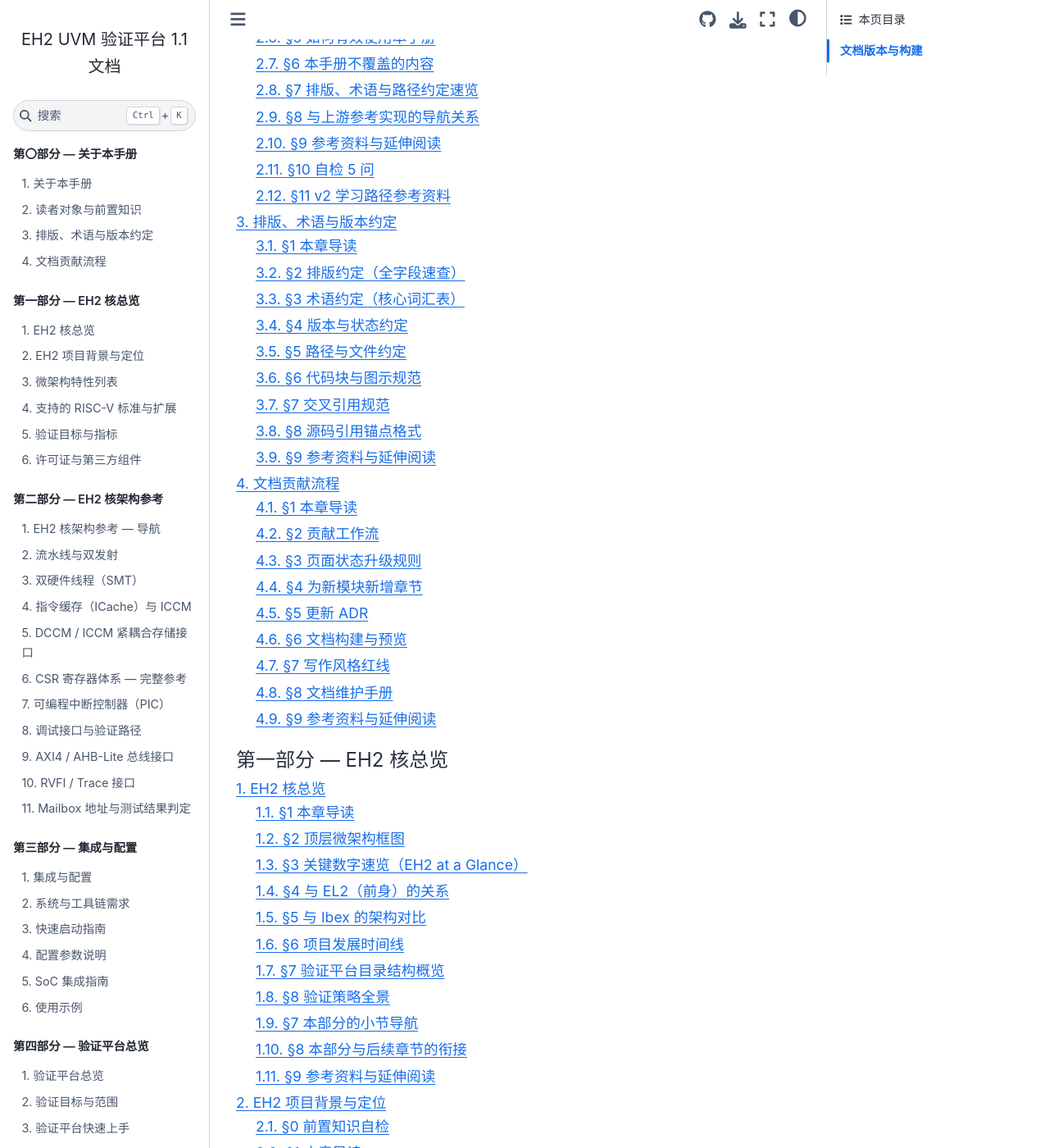
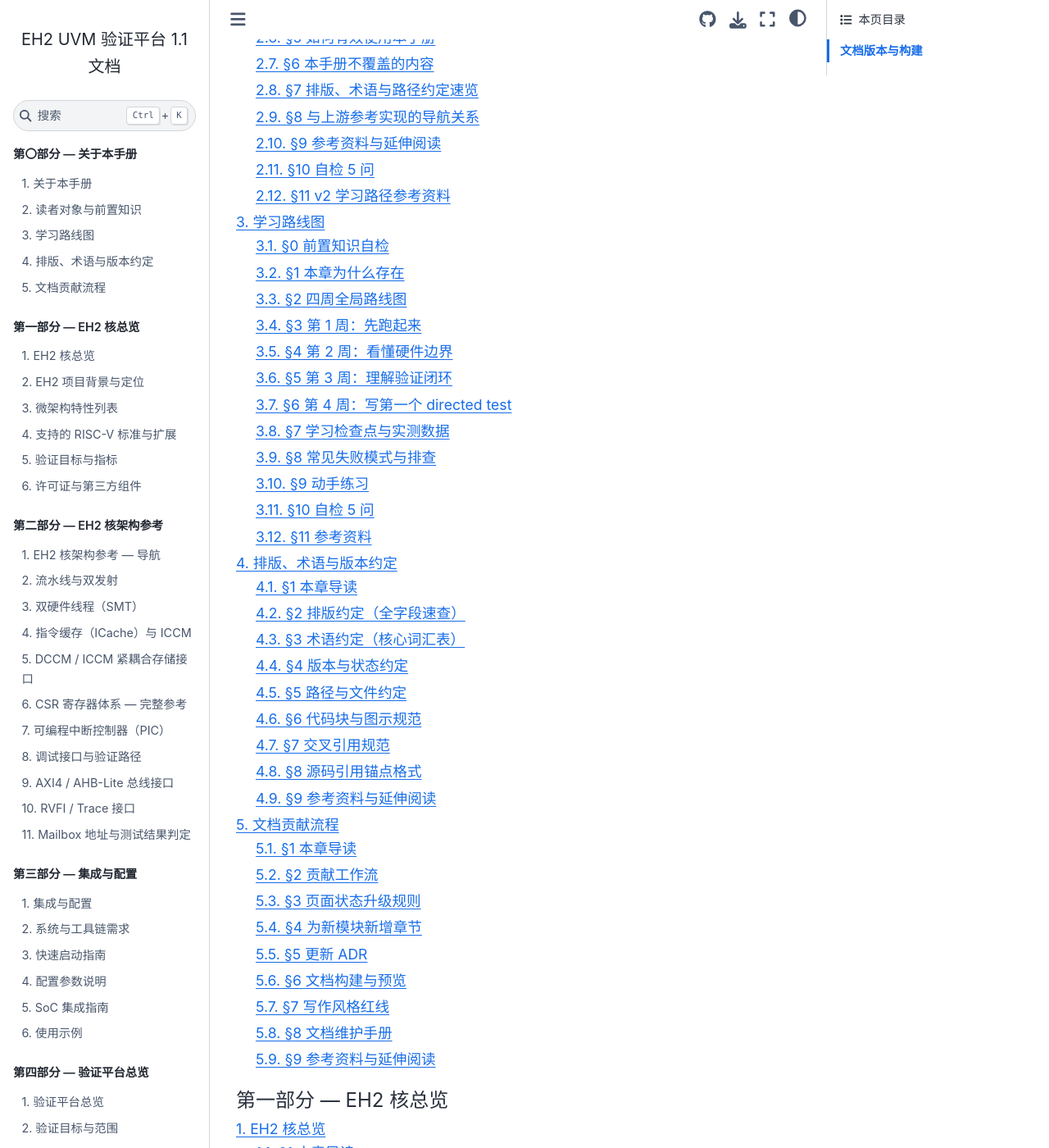
Before and after one commit to bzambition/eh2-veri, a Sphinx documentation site: the page built from docs/sphinx_cn/source/index.rst, in a window 1280 px wide and 1400 px high, scrolled down 799 px. Shown: the whole window at 82% size. Built offline with Sphinx 7.4.7 and the Sphinx Book theme 1.1.4, drawn with Linux system fonts in a browser that asks for light colours; part of the change alters nothing that is shown.

Commit message:
docs(sphinx_cn): v2-2 学习路线图完成
- 新增 00_about/learning_path.rst，提供零基础 4 周学习路线、每日命令检查点和失败分流

- 接入全局 index.rst 与 00_about/index.rst 导航

- 更新 .progress.md 的 v2-layers-done 和 v2-2 审计记录

- 验证：sphinx-build -W --keep-going 通过；v2_coverage_check 当前 47 个缺口保留为后续基线

```diff
--- a/docs/sphinx_cn/source/00_about/index.rst
+++ b/docs/sphinx_cn/source/00_about/index.rst
@@ -10,12 +10,14 @@
 -------------
 
 本部分是整部参考手册的**元信息入口** 。在你开始阅读任何技术章节之前，
-建议先浏览本部分的 4 个小节，它们将帮你建立对手册结构、排版规则
+建议先浏览本部分的 5 个小节，它们将帮你建立对手册结构、排版规则
 和贡献流程的基本认知。
 
 阅读本部分你将学到：
 
 * 本手册为谁而写、各角色推荐的阅读路径（见 :ref:`reader` ）
+* 零基础读者如何用 4 周节奏跑通 smoke、读懂 TB top、写出第一个 directed test
+  （见 :ref:`learning_path` ）
 * 手册中所有排版元素（模块名、信号名、CSR、文件路径、命令、交叉引用）的统一格式（见 :ref:`conventions` ）
 * 当你发现文档错误或需要为新模块添加文档时，如何提交贡献（见 :ref:`contributing` ）
 * 手册的版本号规则、状态字段语义、路径基准约定
@@ -106,6 +108,10 @@
      - 5 类目标读者的角色画像、硬性与软性前置知识清单、
        按角色的建议阅读路径、新人两周上手计划、日常速查模式指南、
        与 Ibex 验证平台的导航关系
+   * - :ref:`learning_path`
+     - 面向零基础读者的 4 周学习路线图：第 1 周跑通 smoke，第 2 周看懂
+       TB top 和流水线，第 3 周理解 cosim / coverage / regression，第 4 周
+       写第一个 directed test，并提供每日命令检查点和失败排查入口
    * - :ref:`conventions`
      - 排版元素全字段速查表（20+ 种元素）、核心术语中英对照表（30+ 条）、
        版本号与 :status: 生命周期规则、路径基准与关键目录速查、
@@ -142,6 +148,7 @@
 -----------------------
 
 * :ref:`reader` — 读者对象与前置知识
+* :ref:`learning_path` — 零基础 4 周学习路线图
 * :ref:`conventions` — 排版、术语与版本约定
 * :ref:`contributing` — 文档贡献流程
 * :ref:`references` — 外部参考文献列表
--- /dev/null
+++ b/docs/sphinx_cn/source/00_about/learning_path.rst
@@ -0,0 +1,297 @@
+.. _learning_path:
+.. _00_about/learning_path:
+
+学习路线图
+==========
+
+:status: draft
+:last-reviewed: 2026-05-19
+:authors: GPT-doc-author
+
+§0  前置知识自检
+-----------------
+
+本章面向“只懂 C 语言、第一次接触 SystemVerilog/UVM 的工科学生”，也兼顾已经有
+验证经验但第一次进入 EH2-Veri 工作区的工程师。读懂本章不要求你先会写 UVM；
+你只需要能使用 Linux shell、读懂基本 C 代码、理解“程序由指令组成”这一点。
+
+开始前请确认：
+
+* 你知道仓库根目录是 :file:`/home/host/eh2-veri`；
+* 你知道 DUT 上游 clone 是 :file:`/home/host/Cores-VeeR-EH2/`；
+* 你已经读过 :ref:`reader`，知道本手册的路径和术语约定；
+* 你愿意先“照着跑通”，再回头理解每一层源码。
+
+学完本章你能：
+
+1. 按 4 周节奏从零基础走到能写第一个 directed test；
+2. 知道每天该读哪几章、跑哪几条命令、产出什么检查物；
+3. 在卡住时选择正确排查入口，而不是在 100,000+ 行文档里盲找；
+4. 判断自己是否已经具备进入 :ref:`tb_top`、:ref:`agent_cosim` 或
+   :ref:`signoff_flow` 的前置知识。
+
+§1  本章为什么存在
+-------------------
+
+v1 手册已经覆盖 157 个 RST 文件和 141,000+ 行内容，适合工程师查资料；
+但零基础读者会遇到一个实际问题：章节太全，反而不知道先读哪一章。比如你刚跑
+``make smoke`` 失败，理论上可以查 :ref:`getting_started`、:ref:`quickstart`、
+:ref:`build_flow`、:ref:`tb_top`、:ref:`cosim_scoreboard` 和
+:ref:`troubleshooting`，但新人不知道失败属于“构建失败”“仿真失败”还是
+“scoreboard mismatch”。
+
+本章把手册重排成学习路径，而不是项目结构。项目结构回答“文件在哪里”，学习路径回答
+“今天该学什么、跑什么、看什么输出”。它不替代任何技术章节，只给出进入技术章节前的
+顺序、检查点和失败分流。
+
+§2  四周全局路线图
+-------------------
+
+下面的 4 周安排假设你每天投入 1 到 2 小时。若你已经熟悉 SystemVerilog 或 UVM，
+可以跳过前置知识练习，但不要跳过命令检查点；EH2-Veri 的很多概念只有跑过日志后才稳。
+
+.. list-table:: 4 周学习目标
+   :header-rows: 1
+   :widths: 12 28 30 30
+
+   * - 周次
+     - 学习目标
+     - 必读章节
+     - 交付物
+   * - 第 1 周
+     - 跑通环境、理解 EH2 是什么
+     - :ref:`reader`、:ref:`introduction`、:ref:`getting_started`、:ref:`quickstart`
+     - 一份 smoke 日志定位记录
+   * - 第 2 周
+     - 看懂 DUT/TB 边界和第一批 UVM 组件
+     - :ref:`pipeline`、:ref:`tb_top`、:ref:`05_verification_arch/env`、
+       :ref:`05_verification_arch/agent_axi4`
+     - 一张 TB top 连接图和 5 个关键信号说明
+   * - 第 3 周
+     - 理解 cosim、coverage、regression
+     - :ref:`05_verification_arch/agent_cosim`、:ref:`05_verification_arch/cosim_scoreboard`、
+       :ref:`functional_coverage`、:ref:`regression_flow`
+     - 一次 directed 或 cosim 单测复现记录
+   * - 第 4 周
+     - 写 directed test，理解 sign-off 门禁
+     - :ref:`tests_library`、:ref:`vseq_library`、:ref:`signoff_flow`、
+       :ref:`coverage_plan`
+     - 一个新 directed test 草案或 coverage closure 建议
+
+§3  第 1 周：先跑起来
+---------------------
+
+第 1 周的目标不是读完所有概念，而是建立“命令 → 产物 → 日志 → 下一步”的闭环。
+你需要先知道 EH2 是什么，再让本机跑出最小 smoke。
+
+.. list-table:: 第 1 周每日计划
+   :header-rows: 1
+   :widths: 10 30 30 30
+
+   * - 天数
+     - 阅读
+     - 命令
+     - 检查点
+   * - D1
+     - :ref:`reader` §0-§5
+     - ``pwd``、``ls docs/sphinx_cn/source``
+     - 能说出自己属于哪类读者
+   * - D2
+     - :ref:`introduction` §0-§3
+     - ``ls /home/host/Cores-VeeR-EH2/design``
+     - 能指出 ``eh2_veer.sv`` 和 ``eh2_veer_wrapper.sv``
+   * - D3
+     - :ref:`getting_started` §0-§3
+     - ``cd /home/host/eh2-veri``；``source env.sh``
+     - 能解释 ``GCC_PREFIX`` 和 ``EH2_VERIF_ROOT``
+   * - D4
+     - :ref:`getting_started` §4-§5
+     - ``make compile NO_COSIM=1 SIMULATOR=vcs``
+     - 找到 ``build/compile_vcs/simv`` 或对应编译日志
+   * - D5
+     - :ref:`quickstart` §0-§4
+     - ``make smoke SIMULATOR=vcs``
+     - 找到 ``build/smoke_vcs`` 和 ``sim_*.log``
+   * - D6
+     - :ref:`quickstart` §5-§8
+     - ``make regress TESTLIST=directed ITERATIONS=1 PARALLEL=1``
+     - 能区分 smoke 与 directed testlist
+   * - D7
+     - 复盘本周日志
+     - ``rg -n "TEST PASSED|UVM_ERROR|UVM_FATAL" build/smoke_vcs``
+     - 写下第一个 PASS 或失败关键字
+
+.. note::
+
+   如果你没有 VCS license，本周不要硬卡在编译阶段。先读 :ref:`system_requirements`
+   和 :ref:`build_flow`，确认工具路径，再用已有日志或老师提供的 build 产物学习目录结构。
+
+§4  第 2 周：看懂硬件边界
+-------------------------
+
+第 2 周开始进入代码，但仍不要求你一次看完所有 RTL。先抓住三层边界：
+DUT wrapper 的端口、TB top 的连接、UVM env 的接口发布。
+
+关键读法是“从外到内”：
+
+1. :ref:`tb_top` 先看 ``core_eh2_tb_top.sv`` 如何例化 DUT；
+2. :ref:`pipeline` 再看指令在 IFU/DEC/EXU/LSU 之间如何流动；
+3. :ref:`05_verification_arch/env` 看 UVM env 如何拿到 virtual interface；
+4. :ref:`05_verification_arch/agent_axi4` 看外部总线 monitor 如何观察 LSU/IFU 访问。
+
+本周建议画一张自己的连接图，至少包含：
+
+* ``core_eh2_tb_top``；
+* ``dut`` / ``eh2_veer_wrapper_rvfi``；
+* ``lsu_axi_*``、``ifu_axi_*``、``trace``、``dut_probe``；
+* ``core_eh2_env``；
+* ``axi4_agent``、``trace_agent``、``cosim_agent``。
+
+§5  第 3 周：理解验证闭环
+-------------------------
+
+第 3 周的目标是看懂“为什么测试通过不等于验证充分”。EH2-Veri 不只看 mailbox PASS，
+还要做 Spike lock-step、功能覆盖、RISC-V compliance、formal 和 LEC。
+
+建议最小路径：
+
+.. code-block:: bash
+
+   cd /home/host/eh2-veri
+   make regress TESTLIST=cosim ITERATIONS=1 PARALLEL=1 SIMULATOR=vcs
+   make regress TESTLIST=directed ITERATIONS=1 PARALLEL=1 SIMULATOR=vcs COV=1
+
+读日志时先找三类证据：
+
+* mailbox 是否写 PASS；
+* cosim scoreboard 是否出现 mismatch；
+* coverage 是否生成在目标 ``build/<target>_<simulator>/`` 子目录。
+
+§6  第 4 周：写第一个 directed test
+------------------------------------
+
+第 4 周开始动手写测试。你不需要马上写复杂 UVM sequence；先写一条 assembly directed
+test，确认它能进入 testlist、编译成 hex、被 regression 调度，再看 coverage 是否有贡献。
+
+最小流程：
+
+1. 在 :file:`dv/uvm/core_eh2/tests/asm/` 找一个相近的 ``directed_*.S``；
+2. 复制成新文件，先只改注释和一个可观察的寄存器写；
+3. 把测试加入 :file:`dv/uvm/core_eh2/directed_tests/directed_testlist.yaml`；
+4. 跑 ``make regress TEST=<new_test_name> ITERATIONS=1 PARALLEL=1``；
+5. 如果失败，先查 :ref:`tests_library` 和 :ref:`troubleshooting`，再进入 waveform。
+
+后续 v2 会在 :file:`appendix_g_tutorials/g02_write_first_directed.rst` 给出完整 2 小时教程。
+
+§7  学习检查点与实测数据
+-------------------------
+
+本路线图的最终目标不是“读完文档”，而是能解释当前平台的质量证据。
+你在第 4 周结束时应能读懂以下数字：
+
+.. list-table:: 当前 sign-off 关键数据
+   :header-rows: 1
+   :widths: 28 24 48
+
+   * - 指标
+     - 当前值
+     - 你应能解释的问题
+   * - 9-stage sign-off
+     - 9/9 Stages PASS
+     - 哪 9 个 stage，各自验证什么
+   * - LEC
+     - 31635/31635 PASS
+     - 为什么综合后还要做等价性检查
+   * - VCS/URG LINE
+     - 95.05%
+     - 为什么只看 DUT subtree
+   * - GROUP
+     - 69.42%
+     - covergroup 与 line coverage 有何不同
+   * - directed
+     - 40/40 PASS
+     - 为什么 directed 不能被 riscv-dv 完全替代
+   * - formal
+     - 46/46 PASS
+     - SVA property 和动态仿真有什么互补关系
+
+§8  常见失败模式与排查
+-----------------------
+
+.. list-table:: 学习阶段常见卡点
+   :header-rows: 1
+   :widths: 24 30 30 16
+
+   * - 现象
+     - 根因
+     - 排查命令
+     - 下一章
+   * - ``source env.sh`` 后工具仍找不到
+     - shell 没加载当前文件，或工具路径不在本机
+     - ``env | rg 'EH2|GCC|RISCV'``
+     - :ref:`system_requirements`
+   * - ``make compile`` 找不到 VCS
+     - EDA license 或 PATH 未配置
+     - ``which vcs``；``make compile SIMULATOR=nc``
+     - :ref:`build_flow`
+   * - ``make smoke`` 没有 PASS
+     - 编译产物、hex、timeout 或 mailbox 路径问题
+     - ``rg -n 'TEST PASSED|UVM_FATAL|mailbox' build/smoke_vcs``
+     - :ref:`quickstart`
+   * - 看不懂 ``uvm_config_db``
+     - 还没建立 UVM component 与 virtual interface 模型
+     - ``rg -n 'uvm_config_db::set|get' dv/uvm/core_eh2``
+     - :ref:`tb_top`
+   * - cosim mismatch 不知道从哪查
+     - 没区分 trace、probe、Spike step 和 scoreboard
+     - ``rg -n 'mismatch|UVM_ERROR|spike' build``
+     - :ref:`cosim_scoreboard`
+
+§9  动手练习
+------------
+
+**入门题（5 分钟）**：
+
+1. 在仓库根运行 ``rg -n "^smoke:" Makefile``，写下 ``smoke`` target 的行号。
+   参考答案位置：本章 §3 和 :ref:`getting_started` §5。
+
+**进阶题（30 分钟）**：
+
+2. 跑 ``make smoke SIMULATOR=vcs``，然后在 ``build/smoke_vcs`` 下用
+   ``rg -n "TEST PASSED|UVM_ERROR|UVM_FATAL"`` 找到结果关键字。
+   若本机没有 VCS，改为阅读已有 smoke 日志并写出缺失工具名称。
+   参考答案位置：:ref:`quickstart` §5-§7。
+
+**挑战题（2 小时）**：
+
+3. 选一个现有 ``directed_*.S``，追踪它从 ``directed_testlist.yaml`` 到
+   ``run_regress.py`` 再到仿真日志的路径，画出“testlist → binary → simv → log”链路。
+   参考答案位置：后续 :file:`appendix_g_tutorials/g02_write_first_directed.rst`。
+
+§10  自检 5 问
+--------------
+
+读完本章，你应该能回答：
+
+1. 为什么零基础读者应先跑 smoke，再读 scoreboard 源码？
+2. ``NO_COSIM=1``、``+disable_cosim=1`` 和 cosim scoreboard 分别处于哪一层？
+3. 第 2 周为什么先看 TB top，而不是先看任意一个 UVM agent？
+4. 当前 LINE 95.05% 和 GROUP 69.42% 分别来自哪类覆盖率？
+5. 你要写第一个 directed test 时，最少需要改哪两个文件？
+
+不能回答第 2 题时，回到 :ref:`quickstart`；不能回答第 3 题时，回到
+:ref:`tb_top`；不能回答第 5 题时，先读 :ref:`tests_library`。
+
+§11  参考资料
+--------------
+
+* :ref:`reader` — 读者画像与前置知识；
+* :ref:`introduction` — EH2 项目背景；
+* :ref:`getting_started` — 从工作区到 smoke 的命令细节；
+* :ref:`quickstart` — 验证平台快速路径；
+* :ref:`pipeline` — EH2 流水线和双发射；
+* :ref:`tb_top` — testbench 顶层连接；
+* :ref:`signoff_flow` — 9-stage sign-off；
+* :file:`/home/host/eh2-veri/Makefile` — 顶层 target；
+* :file:`/home/host/eh2-veri/dv/uvm/core_eh2/directed_tests/directed_testlist.yaml`
+  — directed testlist。
--- a/docs/sphinx_cn/source/index.rst
+++ b/docs/sphinx_cn/source/index.rst
@@ -17,6 +17,7 @@ EH2 UVM 验证平台 — 参考手册
 
    00_about/index
    00_about/reader
+   00_about/learning_path
    00_about/conventions
    00_about/contributing
 
```
Also changed, not shown: docs/sphinx_cn/.progress.md.
